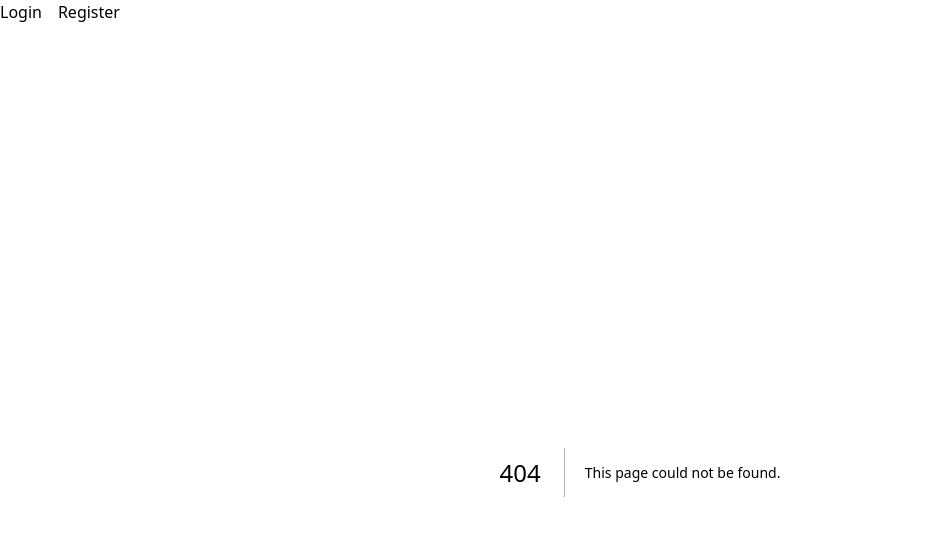
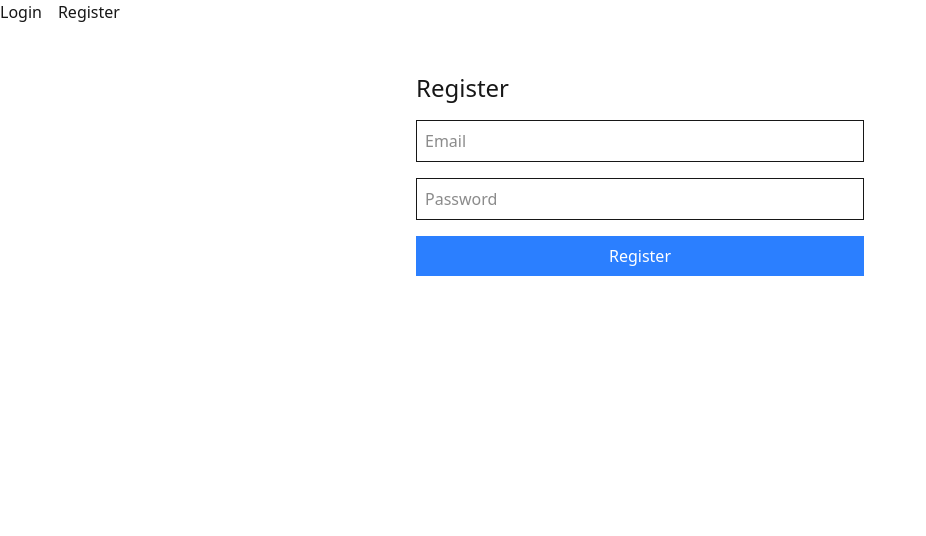
Before and after one commit to Trihedron1240/ai-study-buddy, a Next.js app in the folder frontend/: page /register in a window 1280 px wide. Before the commit this address had no page. Shown: the top 536 px of the page, without its empty margins (0-926 px from the left). Built offline with nearby package versions, Linux system fonts and the light colour scheme.

Commit message:
feat: add login and register pages

```diff
--- /dev/null
+++ b/frontend/app/login/page.tsx
@@ -0,0 +1,61 @@
+'use client';
+
+import { FormEvent, useState } from 'react';
+import { useRouter } from 'next/navigation';
+import { login } from '@/lib/auth';
+
+export default function LoginPage() {
+  const router = useRouter();
+  const [email, setEmail] = useState('');
+  const [password, setPassword] = useState('');
+  const [error, setError] = useState<string | null>(null);
+  const [loading, setLoading] = useState(false);
+
+  const handleSubmit = async (e: FormEvent) => {
+    e.preventDefault();
+    setError(null);
+    if (!email) {
+      setError('Email is required');
+      return;
+    }
+    if (password.length < 6) {
+      setError('Password must be at least 6 characters');
+      return;
+    }
+    try {
+      setLoading(true);
+      await login(email, password);
+      router.replace('/search');
+    } catch (err: any) {
+      setError(err.message || 'Login failed');
+    } finally {
+      setLoading(false);
+    }
+  };
+
+  return (
+    <div className="max-w-md mx-auto">
+      <h1 className="text-2xl mb-4">Login</h1>
+      <form onSubmit={handleSubmit} className="flex flex-col gap-4">
+        <input
+          type="email"
+          placeholder="Email"
+          value={email}
+          onChange={(e) => setEmail(e.target.value)}
+          className="border p-2"
+        />
+        <input
+          type="password"
+          placeholder="Password"
+          value={password}
+          onChange={(e) => setPassword(e.target.value)}
+          className="border p-2"
+        />
+        {error && <p className="text-red-500">{error}</p>}
+        <button type="submit" disabled={loading} className="bg-blue-500 text-white p-2">
+          {loading ? 'Loading...' : 'Login'}
+        </button>
+      </form>
+    </div>
+  );
+}
--- /dev/null
+++ b/frontend/app/register/page.tsx
@@ -0,0 +1,62 @@
+'use client';
+
+import { FormEvent, useState } from 'react';
+import { useRouter } from 'next/navigation';
+import { login, register } from '@/lib/auth';
+
+export default function RegisterPage() {
+  const router = useRouter();
+  const [email, setEmail] = useState('');
+  const [password, setPassword] = useState('');
+  const [error, setError] = useState<string | null>(null);
+  const [loading, setLoading] = useState(false);
+
+  const handleSubmit = async (e: FormEvent) => {
+    e.preventDefault();
+    setError(null);
+    if (!email) {
+      setError('Email is required');
+      return;
+    }
+    if (password.length < 6) {
+      setError('Password must be at least 6 characters');
+      return;
+    }
+    try {
+      setLoading(true);
+      await register(email, password);
+      await login(email, password);
+      router.replace('/search');
+    } catch (err: any) {
+      setError(err.message || 'Registration failed');
+    } finally {
+      setLoading(false);
+    }
+  };
+
+  return (
+    <div className="max-w-md mx-auto">
+      <h1 className="text-2xl mb-4">Register</h1>
+      <form onSubmit={handleSubmit} className="flex flex-col gap-4">
+        <input
+          type="email"
+          placeholder="Email"
+          value={email}
+          onChange={(e) => setEmail(e.target.value)}
+          className="border p-2"
+        />
+        <input
+          type="password"
+          placeholder="Password"
+          value={password}
+          onChange={(e) => setPassword(e.target.value)}
+          className="border p-2"
+        />
+        {error && <p className="text-red-500">{error}</p>}
+        <button type="submit" disabled={loading} className="bg-blue-500 text-white p-2">
+          {loading ? 'Loading...' : 'Register'}
+        </button>
+      </form>
+    </div>
+  );
+}
--- /dev/null
+++ b/frontend/lib/auth.ts
@@ -0,0 +1,28 @@
+export async function login(email: string, password: string): Promise<void> {
+  const res = await fetch('http://localhost:8000/auth/login', {
+    method: 'POST',
+    headers: {
+      'Content-Type': 'application/x-www-form-urlencoded',
+    },
+    body: new URLSearchParams({ username: email, password }).toString(),
+  });
+  const data = await res.json().catch(() => ({}));
+  if (!res.ok) {
+    throw new Error(data?.detail ?? 'Login failed');
+  }
+  localStorage.setItem('token', data.access_token);
+}
+
+export async function register(email: string, password: string): Promise<void> {
+  const res = await fetch('http://localhost:8000/auth/register', {
+    method: 'POST',
+    headers: {
+      'Content-Type': 'application/json',
+    },
+    body: JSON.stringify({ email, password }),
+  });
+  const data = await res.json().catch(() => ({}));
+  if (!res.ok) {
+    throw new Error(data?.detail ?? 'Registration failed');
+  }
+}
```
